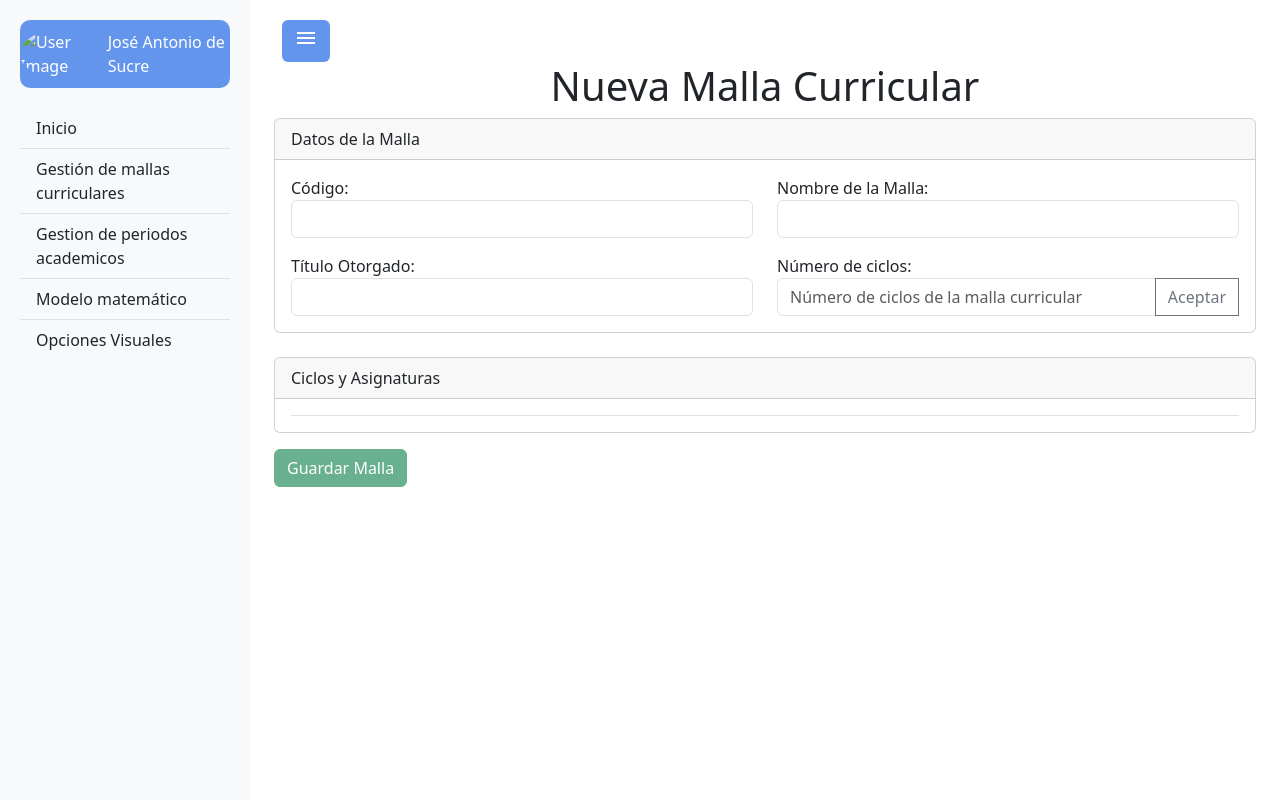
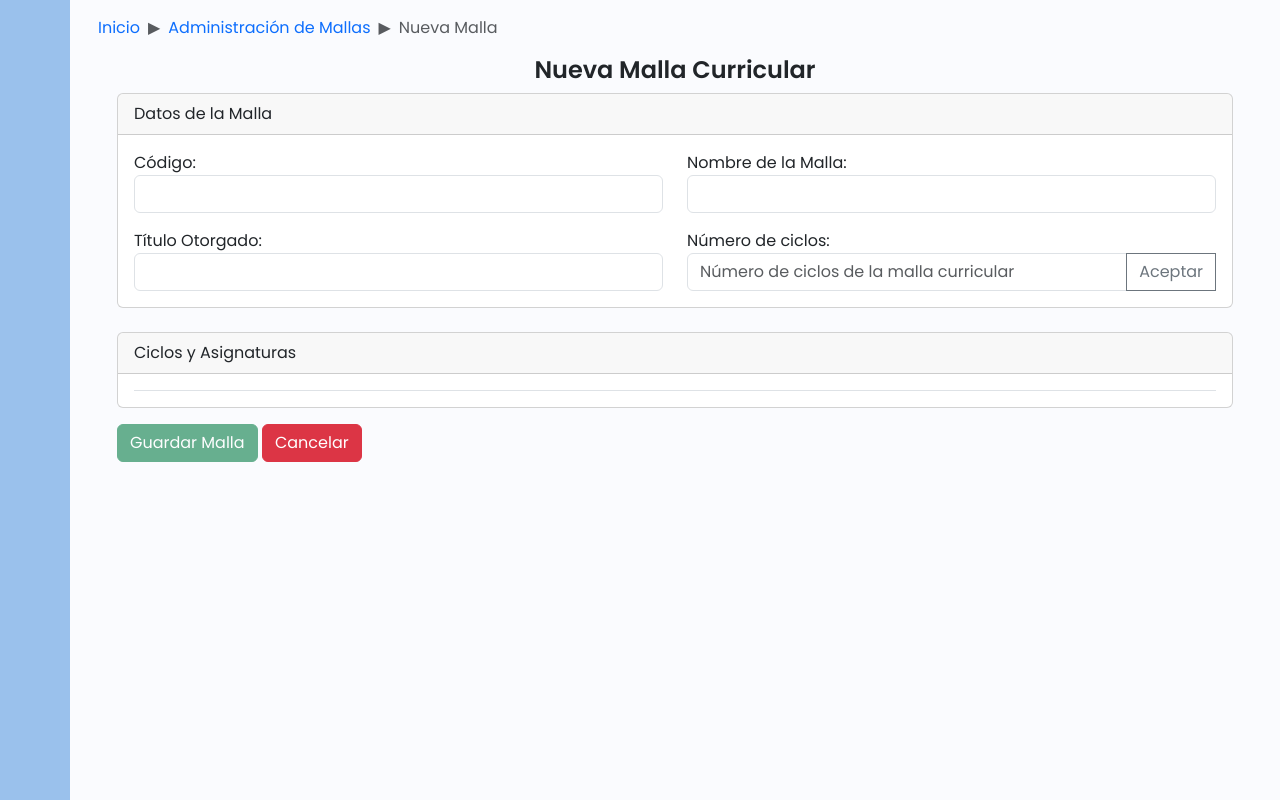
Before and after one commit to geovannyIsma/PIS, a Django app: page /Prediccion/nueva_malla/ in a window 1280 px wide. Run offline with Django 5.2, Linux system fonts and the light colour scheme; the visitor is signed in with stand-in values (Sample User, id 1); some libraries are stand-ins or nearby versions.

Commit message:
estilos de base

```diff
--- /dev/null
+++ b/Prediccion/static/css/estilos_base.css
@@ -0,0 +1,142 @@
+@import url('https://fonts.googleapis.com/css2?family=Poppins:ital,wght@0,100;0,200;0,300;0,400;0,500;0,600;0,700;0,800;0,900;1,100;1,200;1,300;1,400;1,500;1,600;1,700;1,800;1,900&display=swap');
+
+::after,
+::before {
+    box-sizing: border-box;
+    margin: 0;
+    padding: 0;
+}
+
+a {
+    text-decoration: none;
+}
+
+li {
+    list-style: none;
+}
+
+h1 {
+    font-weight: 600;
+    font-size: 1.5rem;
+}
+
+body {
+    font-family: 'Poppins', sans-serif;
+}
+
+.wrapper {
+    display: flex;
+}
+
+.main {
+    min-height: 100vh;
+    width: 100%;
+    overflow: hidden;
+    transition: all 0.35s ease-in-out;
+    background-color: #fafbfe;
+}
+
+#sidebar {
+    width: 70px;
+    min-width: 70px;
+    z-index: 1000;
+    transition: all .25s ease-in-out;
+    background-color: #9ac1ec;
+    display: flex;
+    flex-direction: column;
+}
+
+#sidebar.expand {
+    width: 325px;
+    min-width: 325px;
+}
+
+.toggle-btn {
+    background-color: transparent;
+    cursor: pointer;
+    border: 0;
+    padding: 1rem 1.5rem;
+}
+
+.toggle-btn i {
+    font-size: 1.5rem;
+    color: #000000;
+}
+
+.sidebar-logo {
+    margin: auto 0;
+}
+
+.sidebar-logo a {
+    color: #000000;
+    font-size: 1.15rem;
+    font-weight: 600;
+}
+
+#sidebar:not(.expand) .sidebar-logo,
+#sidebar:not(.expand) a.sidebar-link span {
+    display: none;
+}
+
+.sidebar-nav {
+    padding: 2rem 0;
+    flex: 1 1 auto;
+}
+
+a.sidebar-link {
+    padding: .625rem 1.625rem;
+    color: #000000;
+    display: block;
+    font-size: 0.9rem;
+    white-space: nowrap;
+    border-left: 3px solid transparent;
+}
+
+.sidebar-link i {
+    font-size: 1.1rem;
+    margin-right: .75rem;
+}
+
+a.sidebar-link:hover {
+    background-color: rgba(255, 255, 255, .075);
+    border-left: 3px solid #3b7ddd;
+}
+
+.sidebar-item {
+    position: relative;
+}
+
+#sidebar:not(.expand) .sidebar-item .sidebar-dropdown {
+    position: absolute;
+    top: 0;
+    left: 70px;
+    background-color: #0e2238;
+    padding: 0;
+    min-width: 15rem;
+    display: none;
+}
+
+#sidebar:not(.expand) .sidebar-item:hover .has-dropdown+.sidebar-dropdown {
+    display: block;
+    max-height: 15em;
+    width: 100%;
+    opacity: 1;
+}
+
+#sidebar.expand .sidebar-link[data-bs-toggle="collapse"]::after {
+    border: solid;
+    border-width: 0 .075rem .075rem 0;
+    content: "";
+    display: inline-block;
+    padding: 2px;
+    position: absolute;
+    right: 1.5rem;
+    top: 1.4rem;
+    transform: rotate(-135deg);
+    transition: all .2s ease-out;
+}
+
+#sidebar.expand .sidebar-link[data-bs-toggle="collapse"].collapsed::after {
+    transform: rotate(45deg);
+    transition: all .2s ease-out;
+}
--- /dev/null
+++ b/Prediccion/static/js/base_script.js
@@ -0,0 +1,5 @@
+const hamBurger = document.querySelector(".toggle-btn");
+
+hamBurger.addEventListener("click", function () {
+  document.querySelector("#sidebar").classList.toggle("expand");
+});
--- a/Prediccion/templates/administracion_malla.html
+++ b/Prediccion/templates/administracion_malla.html
@@ -10,6 +10,12 @@
 {% endblock %}
 
 {% block content %}
+    <nav style="--bs-breadcrumb-divider: '▶';" aria-label="breadcrumb">
+        <ol class="breadcrumb">
+            <li class="breadcrumb-item"><a href="{% url 'home' %}">Inicio</a></li>
+            <li class="breadcrumb-item active" aria-current="page">Administración de Mallas</li>
+        </ol>
+    </nav>
     <h2 class="text-center">Administración de Mallas</h2>
     <a href="{% url 'nueva_malla' %}" class="btn btn-primary">Nueva Malla</a>
     <div class="container mt-4">
--- a/Prediccion/templates/base.html
+++ b/Prediccion/templates/base.html
@@ -1,122 +1,102 @@
+{% load static %}
 <!DOCTYPE html>
 <html lang="en">
 <head>
     <meta charset="UTF-8">
+    <meta http-equiv="x-ua-compatible" content="ie=edge">
     <meta name="viewport" content="width=device-width, initial-scale=1.0">
-    <title>{% block title %}Slide Menu{% endblock %}</title>
-    <!-- Google fonts - icons -->
-    <link href="https://fonts.googleapis.com/icon?family=Material+Icons" rel="stylesheet">
+    <title>{% block title %}TrackGuard{% endblock %}</title>
+
     <!-- Bootstrap CSS -->
     <link href="https://cdn.jsdelivr.net/npm/bootstrap@5.3.3/dist/css/bootstrap.min.css" rel="stylesheet" integrity="sha384-QWTKZyjpPEjISv5WaRU9OFeRpok6YctnYmDr5pNlyT2bRjXh0JMhjY6hW+ALEwIH" crossorigin="anonymous">
+
     <!-- jQuery -->
     <script src="https://code.jquery.com/jquery-3.7.1.slim.js" integrity="sha256-UgvvN8vBkgO0luPSUl2s8TIlOSYRoGFAX4jlCIm9Adc=" crossorigin="anonymous"></script>
-    <style>
-        body {
-            overflow-x: hidden;
-        }
-        #sidebar-wrapper {
-            min-height: 100vh;
-            width: 250px;
-            transition: all 0.3s ease;
-            background: #add8e6;
-            padding: 20px;
-            position: fixed;
-            left: 0;
-            top: 0;
-        }
-        #sidebar-wrapper .list-group {
-            width: 100%;
-        }
-        #page-content-wrapper {
-            margin-left: 250px;
-            width: calc(100% - 250px);
-            transition: all 0.3s ease;
-        }
-        #wrapper.toggled #sidebar-wrapper {
-            margin-left: -250px;
-        }
-        #wrapper.toggled #page-content-wrapper {
-            margin-left: 0;
-            width: 100%;
-        }
-        .sidebar-heading {
-            display: flex;
-            align-items: center;
-            justify-content: center;
-            padding: 10px 0;
-            background-color: #6495ed;
-            border-radius: 10px;
-            color: white;
-            margin-bottom: 20px;
-        }
-        .sidebar-heading img {
-            border-radius: 50%;
-            margin-right: 10px;
-        }
-        .btn-toggle {
-            display: block;
-            background-color: #6495ed;
-            border: none;
-            color: white;
-            margin-left: 20px;
-            margin-top: 20px;
-        }
-    </style>
+
+    <!-- LineIcons -->
+    <link href="https://cdn.lineicons.com/4.0/lineicons.css" rel="stylesheet"/>
+
+    <!-- Estilos base -->
+    <link rel="stylesheet" href="{% static 'css/estilos_base.css' %}">
 
     {% block extra_css %}{% endblock %}
 </head>
+
 <body>
-    <div class="d-flex" id="wrapper">
-        <!-- Sidebar -->
-        <div class="bg-light border-right" id="sidebar-wrapper">
-            <div class="sidebar-heading">
-                <img src="https://via.placeholder.com/40" alt="User Image">
-                José Antonio de Sucre
+    <div class="wrapper">
+        <aside id="sidebar">
+            <div class="d-flex">
+                <button class="toggle-btn" type="button">
+                    <i class="lni lni-menu"></i>
+                </button>
+                <div class="sidebar-logo">
+                    <a href="#">TrackGuard</a>
+                </div>
             </div>
-            <div class="list-group list-group-flush">
-                <a href="#" class="list-group-item list-group-item-action bg-light">Inicio</a>
-                <a href="{% url 'administracion_malla' %}" class="list-group-item list-group-item-action bg-light">Gestión de mallas curriculares</a>
-                <a href="{% url 'administracion_periodo' %}" class="list-group-item list-group-item-action bg-light">Gestion de periodos academicos</a>
-                <a href="#" class="list-group-item list-group-item-action bg-light">Modelo matemático</a>
-                <a href="#" class="list-group-item list-group-item-action bg-light">Opciones Visuales</a>
+            <ul class="sidebar-nav">
+                <li class="sidebar-item">
+                    <a href="#" class="sidebar-link">
+                        <i class="lni lni-home"></i>
+                        <span>Inicio</span>
+                    </a>
+                </li>
+                <li class="sidebar-item">
+                    <a href="{% url 'administracion_malla' %}" class="sidebar-link">
+                        <i class="lni lni-library"></i>
+                        <span>Gestión de mallas curriculares</span>
+                    </a>
+                </li>
+                <li class="sidebar-item">
+                    <a href="{% url 'administracion_periodo' %}" class="sidebar-link">
+                        <i class="lni lni-calendar"></i>
+                        <span>Gestión de periodos académicos</span>
+                    </a>
+                </li>
+                <li class="sidebar-item">
+                    <a href="#" class="sidebar-link">
+                        <i class="lni lni-calculator"></i>
+                        <span>Modelo matemático</span>
+                    </a>
+                </li>
+                <li class="sidebar-item">
+                    <a href="#" class="sidebar-link">
+                        <i class="lni lni-cog"></i>
+                        <span>Opciones Visuales</span>
+                    </a>
+                </li>
+                <li class="sidebar-item">
+                    <a href="#" class="sidebar-link">
+                        <i class="lni lni-user"></i>
+                        <span>Perfil</span>
+                    </a>
+                </li>
+            </ul>
+            <div class="sidebar-footer">
+                <a href="{% url 'logout' %}" class="sidebar-link">
+                    <i class="lni lni-exit"></i>
+                    <span>Logout</span>
+                </a>
             </div>
-        </div>
-        <!-- /#sidebar-wrapper -->
-
-        <!-- Page Content -->
-        <div id="page-content-wrapper">
+        </aside>
+        <div class="main p-3">
             <div class="container-fluid">
-                <div>
-                    <button class="btn btn-toggle float-start" id="menu-toggle">
-                        <i class="material-icons">menu</i>
-                    </button>
-                    <div class="clearfix"></div> <!-- Clearfix para que el contenido no se superponga con el botón -->
-                </div>
                 {% block content %}
                     <!-- Aquí va el contenido de cada página -->
                 {% endblock %}
             </div>
         </div>
-
-        <!-- /#page-content-wrapper -->
     </div>
 
-    <!-- Bootstrap js-->
+    <!-- Scripts -->
+    <script src="{% static 'js/base_script.js' %}"></script>
+
+    <!-- Bootstrap JS -->
     <script src="https://cdn.jsdelivr.net/npm/bootstrap@5.3.3/dist/js/bootstrap.bundle.min.js" integrity="sha384-YvpcrYf0tY3lHB60NNkmXc5s9fDVZLESaAA55NDzOxhy9GkcIdslK1eN7N6jIeHz" crossorigin="anonymous"></script>
 
     <!-- popperjs  -->
     <script src="https://cdn.jsdelivr.net/npm/@popperjs/core@2.9.3/dist/umd/popper.min.js"></script>
 
-    <!-- Script para el menú lateral -->
-    <script>
-        $("#menu-toggle").click(function(e) {
-            e.preventDefault();
-            $("#wrapper").toggleClass("toggled");
-        });
-    </script>
-
     {% block extra_js %}
-
     {% endblock %}
 </body>
 </html>
--- a/Prediccion/templates/nueva_malla.html
+++ b/Prediccion/templates/nueva_malla.html
@@ -16,6 +16,14 @@
 {% endblock %}
 
 {% block content %}
+    <nav style="--bs-breadcrumb-divider: '▶';" aria-label="breadcrumb">
+        <ol class="breadcrumb">
+            <li class="breadcrumb-item"><a href="{% url 'home' %}">Inicio</a></li>
+            <li class="breadcrumb-item"><a href="{% url 'administracion_malla' %}">Administración de Mallas</a></li>
+            <li class="breadcrumb-item active" aria-current="page">Nueva Malla</li>
+        </ol>
+    </nav>
+
     <div class="container">
         <h1 class="text-center">Nueva Malla Curricular</h1>
         <form id="mallaForm" method="post" class="needs-validation" novalidate>
@@ -77,6 +85,8 @@
 
             <!-- Botón de guardar -->
             <button type="submit" id="guardar_button" class="btn btn-success mt-3">Guardar Malla</button>
+            <!-- Botón de cancelar -->
+            <a href="{% url 'administracion_malla' %}" class="btn btn-danger mt-3">Cancelar</a>
         </form>
     </div>
 {% endblock %}
--- a/Prediccion/urls.py
+++ b/Prediccion/urls.py
@@ -8,10 +8,12 @@ urlpatterns = [
     path('nueva_malla/', views.nueva_malla, name='nueva_malla'),
     path('confirmar_malla/', views.confirmar_malla, name='confirmar_malla'),
     path('editar_malla/<int:malla_id>/', views.editar_malla, name='editar_malla'),
+    path('eliminar_malla/<int:malla_id>/', views.eliminar_malla, name='eliminar_malla'),
     path('importar/', views.importar_datos_periodo_historico, name='importar_datos'),
     path('procesar_excel/', views.procesar_excel, name='procesar_excel'),
     path('list_periodo/', views.list_periodos_historicos, name='list_periodo'),
     path('administracion_periodo/', views.administracion_periodo, name='administracion_periodo'),
     path('editar_periodo/<int:periodo_id>/', views.editar_datos_periodo_historico, name='editar_periodo'),
     path('eliminar_periodo/<int:periodo_id>/', views.eliminar_datos_periodo_historico, name='eliminar_periodo'),
+
 ]
```
Also changed, not shown: Prediccion/templates/administracion_registros_periodos.html (+7 -0 lines), Prediccion/templates/confirmar_malla.html (+9 -0 lines), Prediccion/templates/editar_malla.html (+8 -0 lines), Prediccion/templates/editar_periodo.html (+8 -0 lines), Prediccion/templates/import_data.html (+8 -0 lines).
